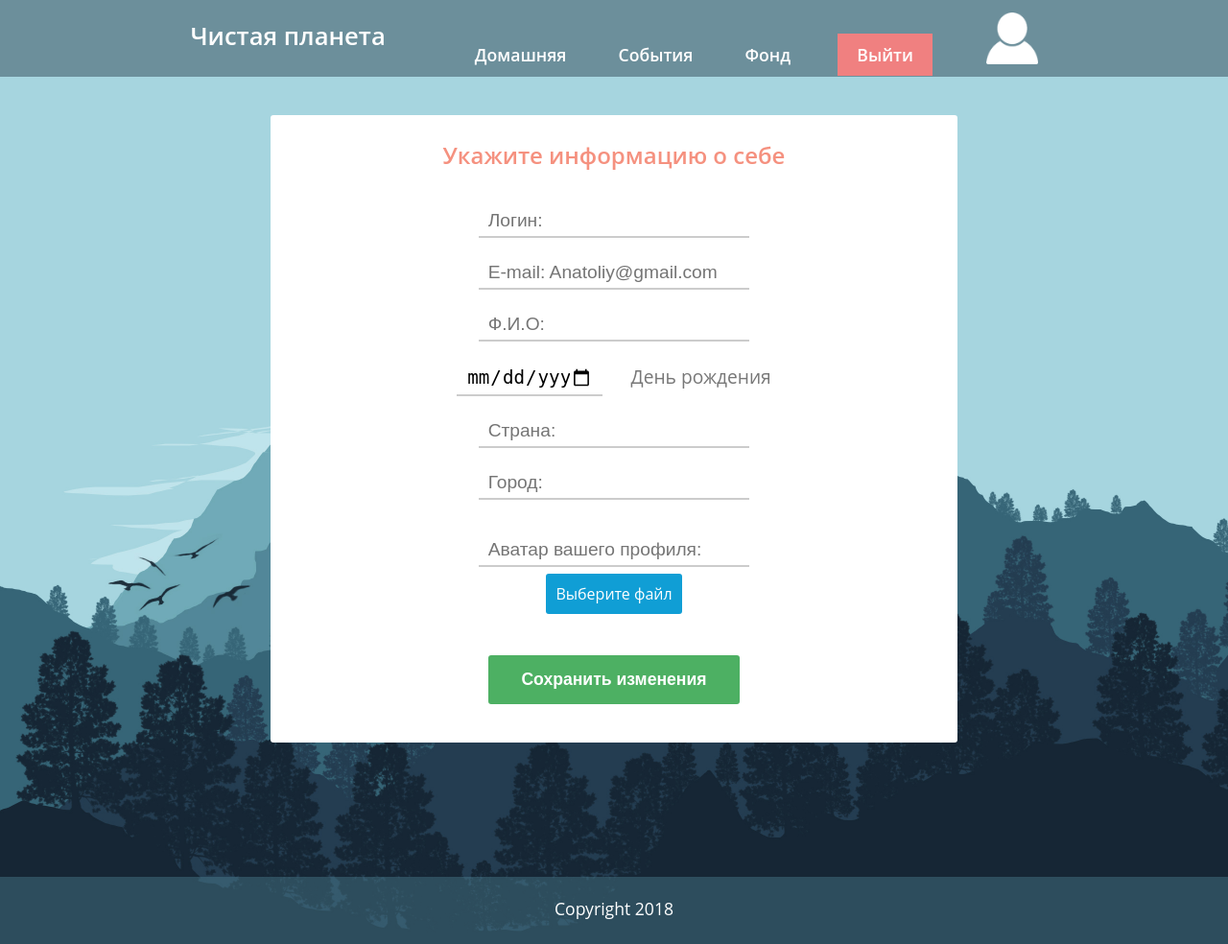
After one commit to Rusich2012/CleanPlanet, a Django app: page /profile/ in a window 1280 px wide. The commit adds this page. Shown: the whole page at 96% size. Run offline with Django 3.2, Linux system fonts and the light colour scheme.

Commit message:
Add profile and donate

```diff
--- a/CP/static/CP/css/events.css
+++ b/CP/static/CP/css/events.css
@@ -133,7 +133,7 @@ article p {
 .sort input[type="submit"] {
 	background-color: #0e88b8;
 	color: white;
-	border-radius: 2px;
+	border-radius: 3px;
 	margin-bottom: 30px;
 }
 
@@ -162,7 +162,7 @@ article p {
 	font-size: 1.4em;
 	font-weight: 600;
 	background-color: #4DB063;
-	border-radius: 2px;
+	border-radius: 3px;
 }
 
 .org a:hover {
@@ -182,7 +182,7 @@ article p {
 .one-block article {
 	min-height: 260px;
 	background: white;
-	border-radius: 2px;
+	border-radius: 3px;
 }
 
 .one-block>article h2 {
@@ -274,6 +274,7 @@ article p {
 	margin: 20px auto;
 	padding: 15px 20px;
 	border: none;
+    border-radius: 3px;
 }
 
 .send:hover {
@@ -344,3 +345,26 @@ article p {
     height: 80px;
     padding: 10px 10px;
 }
+
+/*__profile__*/
+
+.one-block input[type="file"] {
+    display: none;
+}
+
+.one-block label {
+    position: relative; /* Даем возможность делать позиционирование, внутри данного элемента */
+    overflow: hidden; /* Все что выходит за пределы - скрываем */
+    width: 20%; /* Задаем ширину кнопки выбора файла */
+    height: 20px; /* Задаем высоту кнопки выбора файла */
+    background: #109ed5;
+    border-radius: 3px;
+    padding: 10px 10px;
+    color: #fff;
+    text-align: center;
+}
+
+.one-block label:hover {
+    cursor: pointer;
+    background: #5897fb;
+}
--- a/CP/templates/base.html
+++ b/CP/templates/base.html
@@ -23,16 +23,16 @@
                         <a href="/all-events/">События</a>
                     </li>
                     <li>
-                        <a href="">Фонд</a>
+                        <a href="/donate/">Фонд</a>
                     </li>
                     <li>
                         <a class="signout" href="{% url 'signout' %}">Выйти</a>
                     </li>
                 </ul>
-                <div class="head-profile">
-                    <p>{{ user.username }}</p>
-                    <i class="prof"></i>
-                </div>
+                <a href="/profile/" class="head-profile">
+                        <p>{{ user.username }}</p>
+                        <i class="prof"></i>
+                </a>
             </div>
     	</div>
     </header>
--- a/CP/templates/index.html
+++ b/CP/templates/index.html
@@ -19,10 +19,12 @@
                         <p>Организовать событие</p>
                 </div>
             </a>
+            <a href="/donate/">
                 <div class="right-block">
                         <div class="organize donate"></div>
                         <p>Помочь проекту</p>
                 </div>
+            </a>
         </div>
 {% endblock %}
 {% block footer %}
--- a/CP/templates/organize.html
+++ b/CP/templates/organize.html
@@ -24,3 +24,9 @@
             </article>
     </div>
 {% endblock %}
+
+{% block footer %}
+    <footer style="float: left; margin-top: 225px;">
+        <p>Copyright 2018</p>
+    </footer>
+{% endblock %}
--- /dev/null
+++ b/CP/templates/profile.html
@@ -0,0 +1,34 @@
+{% extends "base.html" %}
+
+{% load staticfiles %}
+{% block link %}
+    <link rel="stylesheet" href="{% static 'CP/css/events.css' %}">
+{% endblock %}
+{% block title %}profile{% endblock %}
+
+{% block content %}
+    <div class="one-block" style="width: 80%; margin: 0 auto;">
+            <article style="padding-bottom: 20px;">
+                <form action="">
+                    <h2 style="text-align: center;">Укажите информацию о себе</h2>
+                    <ul style="text-align: center">
+                        <li><input type="text" placeholder="Логин: {{ user.username }}"></li>
+                        <li><input type="text" placeholder="E-mail: Anatoliy@gmail.com"></li>
+                        <li><input type="text" placeholder="Ф.И.О:"></li>
+                        <li><input type="date"><span class="date_and_time">День рождения</span></li>
+                        <li><input type="text" placeholder="Страна:"></li>
+                        <li><input type="text" placeholder="Город:"></li><br>
+                        <li><input type="text" placeholder="Аватар вашего профиля:"></li>
+                        <li><label><input type="file" name="image"><span>Выберите файл</span></label></li><br>
+                        <li style="text-align: center;"><input onclick="alert('Изменения сохранены')" class="send" type="submit" value="Сохранить изменения"></li>
+                    </ul>
+                </form>
+            </article>
+    </div>
+{% endblock %}
+
+{% block footer %}
+    <footer style="float: left; margin-top: 180px;">
+        <p>Copyright 2018</p>
+    </footer>
+{% endblock %}
--- a/CP/urls.py
+++ b/CP/urls.py
@@ -26,5 +26,7 @@ urlpatterns = [
     url(r'^next-events/', TemplateView.as_view(template_name='next-events.html')),
     url(r'^one-event/', TemplateView.as_view(template_name='one-event.html')),
     url(r'^organize/', TemplateView.as_view(template_name='organize.html')),
+    url(r'^donate/', TemplateView.as_view(template_name='donate.html')),
+    url(r'^profile/', TemplateView.as_view(template_name='profile.html')),
     url(r'^admin/', admin.site.urls),
 ]
```
Also changed, not shown: CP/templates/donate.html (added, +29 -0 lines).
